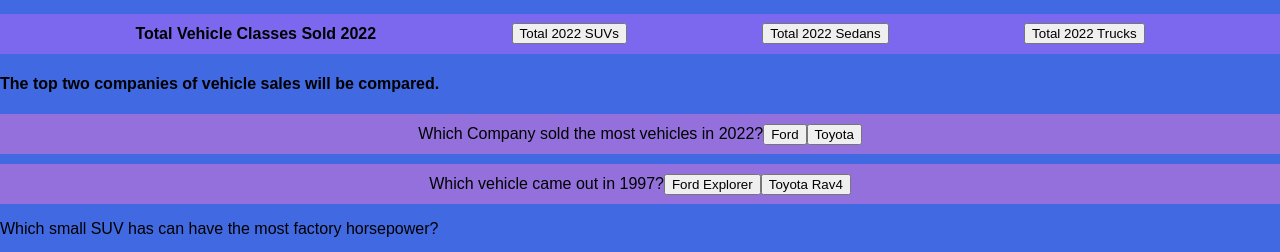
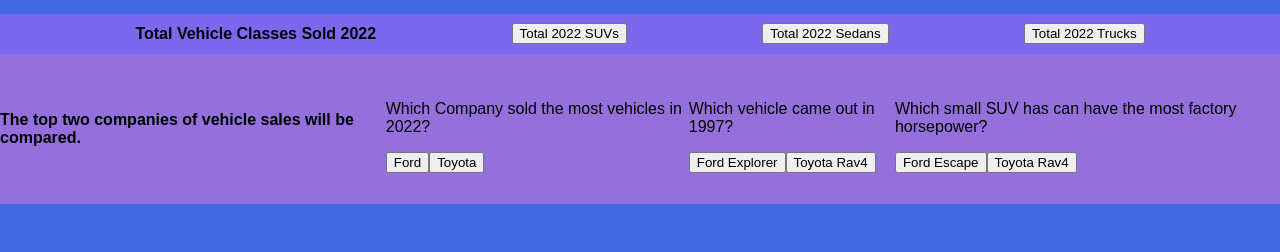
Before and after one commit to Roddy15k/25cars2022list, a React (Create React App) app: page / in a window 1280 px wide. Shown: the part 2730-2982 px from the top of the page. After the commit the page ends 2944 px from the top, so only its background shows below. Built offline with nearby package versions, Linux system fonts and the light colour scheme.

Commit message:
comp css

```diff
--- a/src/App.css
+++ b/src/App.css
@@ -52,13 +52,16 @@
   }
 
 
-.most-units, .first-year{
+/* .most-units, .first-year,.horsepower{ */
+  .comps-box{
   display: flex;
-  height: 40px;
-  justify-content: center;
+  height: 150px;
+  width: 100vw;
+  justify-content: space-evenly;
   align-items: center;
   vertical-align: baseline;
   background-color: mediumpurple;
- margin-bottom: 10px;
+margin-bottom: 10px;
+
 
 }
```
